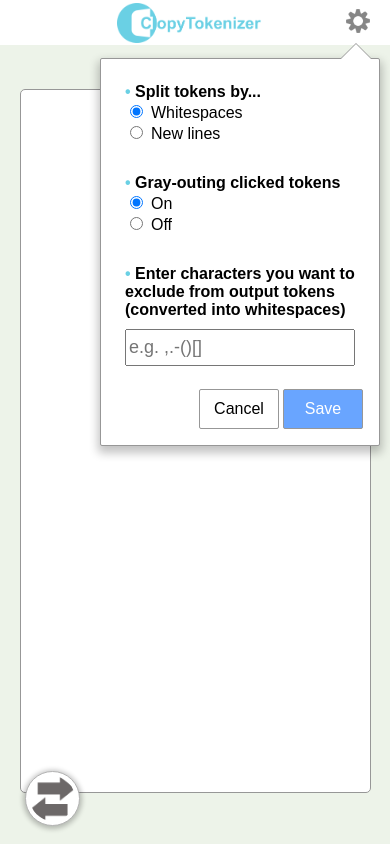
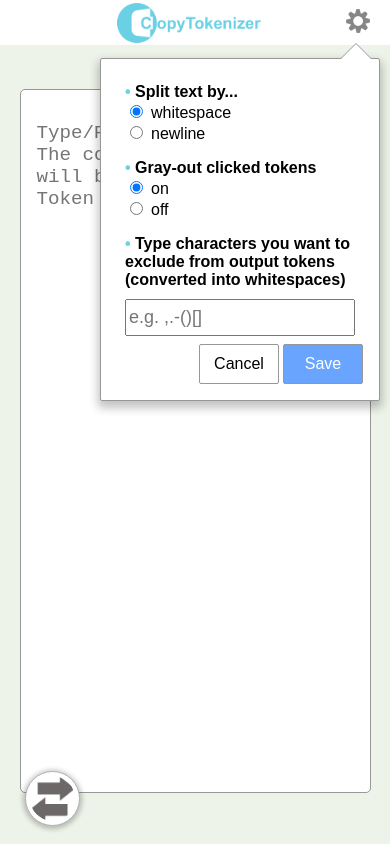
Before and after one commit to Lulkafe/CopyTokenizer, a React app: page / in a window 390 px wide. Built offline with nearby package versions, Linux system fonts and the light colour scheme.

Commit message:
Fixed a setting window layout issue (mobile)

```diff
--- a/src/components.tsx
+++ b/src/components.tsx
@@ -8,7 +8,6 @@ import SiteIcon from './image/site_icon.png';
 import SettingIcon from './image/setting_icon.png';
 import SwitchIcon from './image/arrows.png';
 import ClearIcon from './image/clear_icon.png';
-import { Process } from "./enum";
 import { placeholderText } from "./input-placeholder";
 
 const TokenizerContext = createContext(undefined);
@@ -100,43 +99,43 @@ function SettingsWindow () {
         <div id='setting-window'>
             <form onSubmit={onSubmit}>
                 <ul>
-                    {/* First setting - Split tokens by lines or whitespaces */}
+                    {/* First setting - Split text by line or whitespace */}
                     <div className='setting-window__item-wrapper'>
-                        <li><span className='setting-window__item-dot'>&#8226; </span><span className='setting-window__item-header'>Split tokens by...</span> </li>
+                        <li><span className='setting-window__item-dot'>&#8226; </span><span className='setting-window__item-header'>Split text by...</span> </li>
                         <input
                             type='radio' name='split_by'
                             defaultChecked={splitBySpace}
                             value={'on'}/>
-                        <label htmlFor='setting-radio-color--yes'><span></span>Whitespaces</label>
+                        <label htmlFor='setting-radio-color--yes'><span></span>whitespace</label>
                         <br/>
                         <input
                             type='radio' name='split_by'
                             defaultChecked={!splitBySpace}
                             value={'off'}/>
-                        <label htmlFor='setting-window__radio-color--no'>New lines</label>
+                        <label htmlFor='setting-window__radio-color--no'>newline</label>
                         <br/>
                     </div>
 
                     {/* Second setting - Gray-out or not */}
                     <div className='setting-window__item-wrapper'>
-                        <li><span className='setting-window__item-dot'>&#8226; </span><span className='setting-window__item-header'>Gray-outing clicked tokens</span></li>
+                        <li><span className='setting-window__item-dot'>&#8226; </span><span className='setting-window__item-header'>Gray-out clicked tokens</span></li>
                         <input
                             type='radio' name='token_clicked'
                             defaultChecked={colorToken}
                             value={'on'}/>
-                        <label htmlFor='setting-radio-color--yes'>On</label>
+                        <label htmlFor='setting-radio-color--yes'>on</label>
                         <br/>
                         <input
                             type='radio' name='token_clicked'
                             defaultChecked={!colorToken}
                             value={'off'}/>
-                        <label htmlFor='setting-window__radio-color--no'>Off</label>
+                        <label htmlFor='setting-window__radio-color--no'>off</label>
                         <br/>
                     </div>
 
                     {/* Third setting - Excluding characters */}
                     <div className='setting-window__item-wrapper'>
-                        <li><span className='setting-window__item-dot'>&#8226; </span><span className='setting-window__item-header'>Enter characters you want to exclude
+                        <li><span className='setting-window__item-dot'>&#8226; </span><span className='setting-window__item-header'>Type characters you want to exclude
                             from output tokens (converted into whitespaces)</span></li>
                         <input type='text'
                             id='setting-window__user-input'
@@ -233,9 +232,10 @@ function InputArea (props) {
 
 function OutputArea (props) {
     const { state } = useContext(TokenizerContext);
-    const { input, processType, removedChars, colorToken, splitBySpace } = state;
+    const { isMobile } = props;
+    const { input, removedChars, colorToken, splitBySpace } = state;
+    const headerText = `Token (${isMobile? 'Tap' : 'Click'} to copy)`;
     let config: TokenConfig = {
-        processType,
         removedChars,
         colorToken,
         splitBySpace
@@ -243,7 +243,7 @@ function OutputArea (props) {
 
     return (
         <div className='output-area__wrapper'>
-            <p className='output-area__header'>Tokens</p>
+            <p className='output-area__header'>{headerText}</p>
             <div className='output-area'>
                     { linesToElements(input, config) }
             </div>
--- a/src/enum.ts
+++ /dev/null
@@ -1,4 +0,0 @@
-export enum Process {
-    perWord,
-    perLine
-}
--- a/src/input-placeholder.ts
+++ b/src/input-placeholder.ts
@@ -1 +1 @@
-export const placeholderText = `Enter your text here. The corresponding tokens will be generated in the output field, and you can click or tap on the token to copy the text. You can choose how to generate tokens from the input: split by whitespaces or line breaks.`;
+export const placeholderText = `Type/Paste your text here. The corresponding tokens will be generated in the Token field.`;
--- a/src/reducer.ts
+++ b/src/reducer.ts
@@ -1,8 +1,6 @@
 import { textToLines } from './textTokenizer';
-import { Process } from './enum';
 
 export interface TokenConfig {
-    processType: Process
     removedChars: string
     colorToken: boolean,
     splitBySpace: boolean
@@ -11,12 +9,11 @@ export interface TokenConfig {
 export const initState = {
     input: [],               //User input splited by lines
     originalInputText: '',   //Original user input text as is (string)
-    processType: Process.perWord,
     removedChars: '',
     colorToken: true,
     splitBySpace: true,
     settingMenuOpen: true,
-    displayInput: false      //True: show Input field. False: Output field
+    displayInput: true      //Only for Mobile
 }
 
 export const ACTION = {
@@ -66,18 +63,6 @@ export const TokenizerReducer = (state, action) => {
                 originalInputText: action.value
             }
 
-        case ACTION.MODE.LINE:
-            return {
-                ...state,
-                processType: Process.perLine
-            };
-
-        case ACTION.MODE.SPACE:
-            return {
-                ...state,
-                processType: Process.perWord
-            };
-
         case ACTION.DISPLAY.TOGGLE:
             return {
                 ...state,
--- a/src/sass/media-query.sass
+++ b/src/sass/media-query.sass
@@ -29,17 +29,17 @@
     #setting-window form::after
         left: 86.2%
 
-@media screen and (max-height: 370px)
+@media screen and (max-height: 380px)
     #setting-window form::before
-        bottom: 89%
+        bottom: 90%
         left: 100%
         border-color: transparent transparent transparent #979797
 
     #setting-window form::after
-        bottom: 89.7%
+        bottom: 90.4%
         left: 100%
-        border-color: transparent transparent transparent #EEEEEE
+        border-color: transparent transparent transparent white
 
     #setting-window
         left: -343px
-        top: -28px
+        top: -30px
--- a/src/sass/nav-bar.sass
+++ b/src/sass/nav-bar.sass
@@ -106,7 +106,6 @@
 
 
 .setting-window__item-wrapper
-    margin-bottom: 15px
     background: white
     padding: 8px
     border-radius: 4px
--- a/src/textTokenizer.tsx
+++ b/src/textTokenizer.tsx
@@ -1,5 +1,4 @@
 import React from "react";
-import { Process } from './enum';
 import { useState } from "react";
 import { TokenConfig } from "./reducer";
 import { ReactElement } from "react";
```
